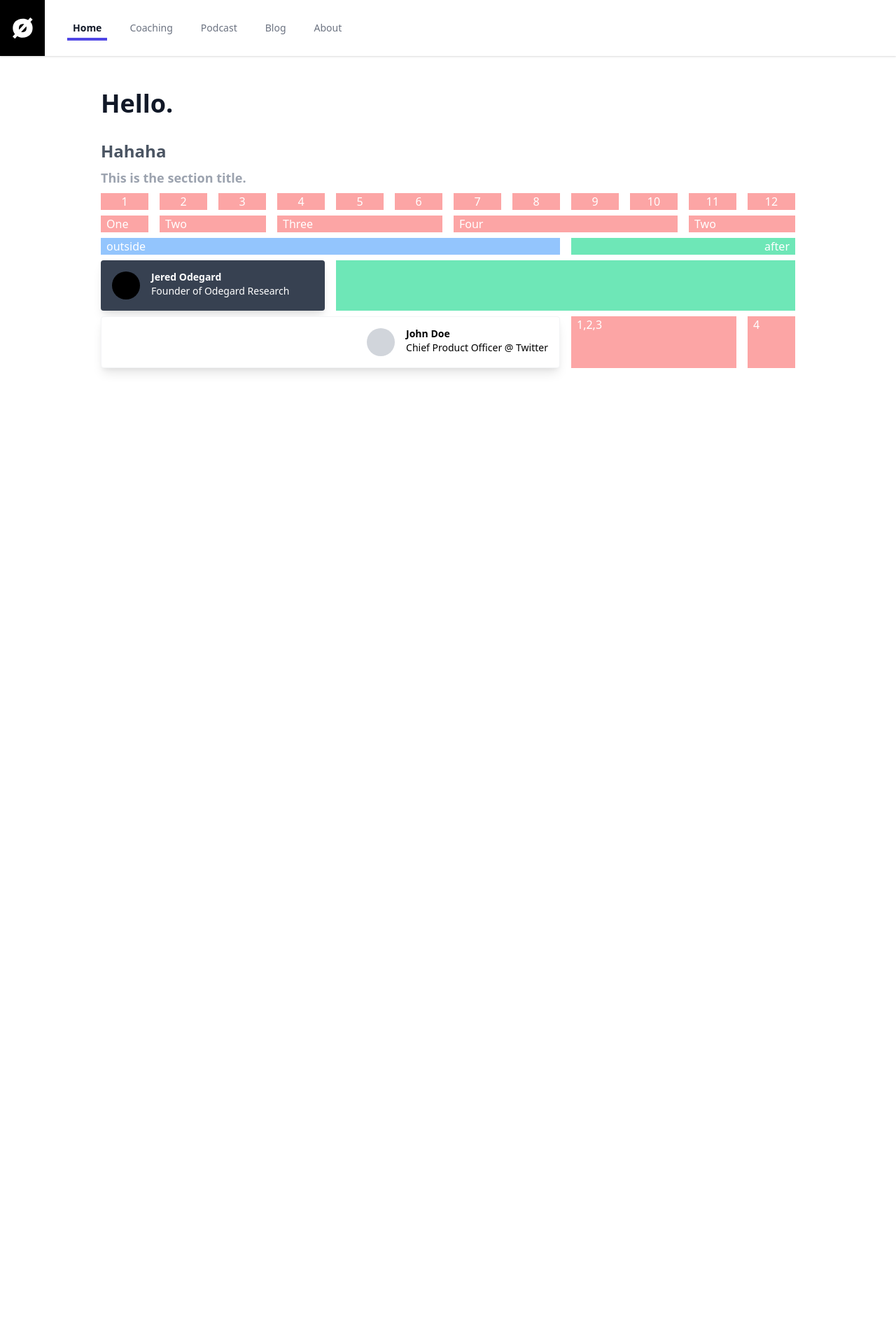
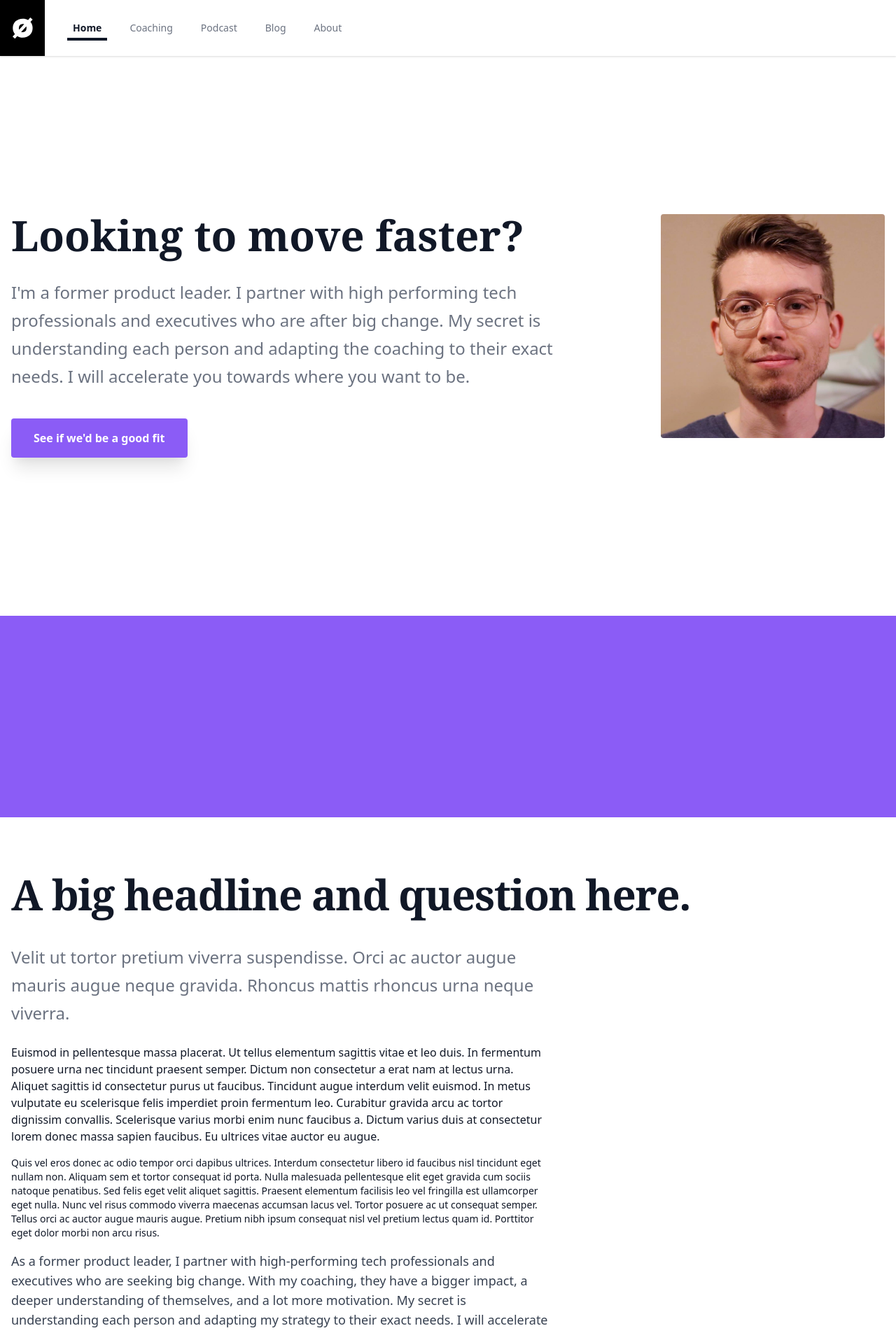
Before and after one commit to JeredOdegard/personal-site, a Next.js app: page / in a window 1280 px wide. Shown: the top 1905 px of the page at 70% size. Before the commit the page ends 800 px from the top, so only its background shows below. Built offline with nearby package versions, Linux system fonts and the light colour scheme.

Commit message:
Playing around with different grid layouts.

```diff
--- a/components/navitem.js
+++ b/components/navitem.js
@@ -3,7 +3,7 @@ import Link from "next/link"
 export default function NavItem({ href, isActive, children }) {
 	return (
 		<Link href={href}>
-			<a className={isActive ? 'text-gray-900 font-extrabold border-b-4 border-indigo-600 -mb-2 px-2' : 'hover:text-indigo-600 px-2'}>
+			<a className={isActive ? 'text-gray-900 font-extrabold border-b-4 border-gray-900 -mb-2 px-2' : 'hover:text-indigo-600 px-2'}>
 				{children}
 			</a>
 		</Link>
--- /dev/null
+++ b/components/page.js
@@ -0,0 +1,7 @@
+export default function Page({ children }) {
+  return (
+    <div className="min-w-sm antialiased">
+      {children}
+    </div>
+  )
+}
--- a/components/typography.js
+++ b/components/typography.js
@@ -1,23 +1,19 @@
-export default function Typography() {
-  return (
-    <div></div>
-  )
-}
-
-export function Headline({ children }) {
+function Headline({ children }) {
   return (
     <h1 className="text-4xl font-black mb-8 mt-12 text-gray-900">{children}</h1>
   )
 }
 
-export function Subtitle({ children }) {
+function Subtitle({ children }) {
   return (
     <h2 className="text-2xl font-extrabold my-2 text-gray-600">{children}</h2>
   )
 }
 
-export function SectionTitle({ children }) {
+function SectionTitle({ children }) {
   return (
     <h3 className="text-lg font-bold my-2 text-gray-400">{children}</h3>
   )
 }
+
+export { Headline, Subtitle, SectionTitle }
--- a/pages/_app.js
+++ b/pages/_app.js
@@ -1,5 +1,4 @@
-import '../styles/globals.css'
-import "tailwindcss/tailwind.css";
+import "styles/globals.css"
 
 function MyApp({ Component, pageProps }) {
   return <Component {...pageProps} />
--- a/pages/about.js
+++ b/pages/about.js
@@ -1,5 +1,4 @@
 import Head from "next/head"
-
 import NavBar from "components/navbar"
 import { Headline, Subtitle, SectionTitle } from "components/typography"
 
--- a/pages/blog.js
+++ b/pages/blog.js
@@ -1,5 +1,4 @@
 import Head from "next/head"
-
 import NavBar from "components/navbar"
 import { Headline, Subtitle, SectionTitle } from "components/typography"
 
--- a/pages/coaching.js
+++ b/pages/coaching.js
@@ -1,5 +1,4 @@
 import Head from "next/head"
-
 import NavBar from "components/navbar"
 import { Headline, Subtitle, SectionTitle } from "components/typography"
 
--- a/pages/index.js
+++ b/pages/index.js
@@ -1,11 +1,11 @@
 import Head from "next/head"
-
+import Page from "components/page"
 import NavBar from "components/navbar"
 import { Headline, Subtitle, SectionTitle } from "components/typography"
 
 export default function Home() {
   return (
-    <div className="min-w-sm antialiased">
+    <Page>
       <Head>
         <title>Home - Jered Odegard</title>
         <meta name="viewport" content="initial-scale=1.0, width=device-width" />
@@ -13,7 +13,47 @@ export default function Home() {
 
       <NavBar />
 
-      <main className="px-4 max-w-screen-lg mx-auto">
+      <div className="w-full h-screen flex items-center -mt-4">
+        <section className="grid grid-cols-12 max-w-screen-xl space-x-24 px-4 mx-auto">
+          <div className="col-span-full lg:col-span-8">
+            <h2 className="text-4xl sm:text-5xl lg:text-6xl font-extrabold text-gray-900 mb-8 font-serif">Looking to move faster?</h2>
+            <p className="text-lg sm:text-2xl font-medium sm:leading-10 mb-6 text-gray-500">I'm a former product leader. I partner with high performing tech professionals and executives who are after big change. My secret is understanding each person and adapting the coaching to their exact needs. I will accelerate you towards where you want to be.</p>
+            <a href="/coaching">
+              <button className="px-8 py-4 bg-purple-500 font-bold text-white rounded mt-2 lg:mt-4 shadow-xl">See if we'd be a good fit</button>
+            </a>
+          </div>
+          <div className="col-span-4">
+            <img className="w-full rounded" src="me.jpg" />
+          </div>
+        </section>
+      </div>
+
+      <div className="w-full h-72 bg-purple-500"></div>
+
+      <section className="grid grid-cols-12 gap-y-2 md:gap-x-10 max-w-screen-xl px-4 mt-10 mx-auto">
+
+      </section>
+
+      <section className="grid grid-cols-12 gap-y-2 md:gap-x-10 max-w-screen-xl px-4 mt-10 mx-auto">
+        <div className="col-span-full">
+          <h2 className="text-4xl sm:text-5xl lg:text-6xl leading-tight font-extrabold text-gray-900 tracking-tight mb-8 font-serif">A big headline and question here.</h2>
+        </div>
+        <div className="col-span-full max-w-screen-md">
+          <p className="text-lg sm:text-2xl font-medium sm:leading-10 space-y-6 mb-6 text-gray-500">Velit ut tortor pretium viverra suspendisse. Orci ac auctor augue mauris augue neque gravida. Rhoncus mattis rhoncus urna neque viverra.
+          </p>
+          <p className="mb-4 text-gray-900">Euismod in pellentesque massa placerat. Ut tellus elementum sagittis vitae et leo duis. In fermentum posuere urna nec tincidunt praesent semper. Dictum non consectetur a erat nam at lectus urna. Aliquet sagittis id consectetur purus ut faucibus. Tincidunt augue interdum velit euismod. In metus vulputate eu scelerisque felis imperdiet proin fermentum leo. Curabitur gravida arcu ac tortor dignissim convallis. Scelerisque varius morbi enim nunc faucibus a. Dictum varius duis at consectetur lorem donec massa sapien faucibus. Eu ultrices vitae auctor eu augue.
+          </p>
+          <p className="mb-4 text-gray-900 text-sm">Quis vel eros donec ac odio tempor orci dapibus ultrices. Interdum consectetur libero id faucibus nisl tincidunt eget nullam non. Aliquam sem et tortor consequat id porta. Nulla malesuada pellentesque elit eget gravida cum sociis natoque penatibus. Sed felis eget velit aliquet sagittis. Praesent elementum facilisis leo vel fringilla est ullamcorper eget nulla. Nunc vel risus commodo viverra maecenas accumsan lacus vel. Tortor posuere ac ut consequat semper. Tellus orci ac auctor augue mauris augue. Pretium nibh ipsum consequat nisl vel pretium lectus quam id. Porttitor eget dolor morbi non arcu risus.
+          </p>
+          <p className="mb-4 text-gray-700 text-lg">As a former product leader, I partner with high-performing tech professionals and executives who are seeking big change. With my coaching, they have a bigger impact, a deeper understanding of themselves, and a lot more motivation. My secret is understanding each person and adapting my strategy to their exact needs. I will accelerate you towards where you want to be.
+          </p>
+        </div>
+        <div className="col-span-full">
+          <div className="h-96 w-full bg-gradient-to-br from-purple-400 via-pink-500 to-red-500 rounded"></div>
+        </div>
+      </section>
+
+            <main className="px-4 max-w-screen-lg mx-auto">
         <Headline>Hello.</Headline>
 
         <Subtitle>Hahaha</Subtitle>
@@ -47,7 +87,7 @@ export default function Home() {
           <div className="h-10 w-10 bg-black flex-shrink-0 rounded-full"></div>
           <div>
             <div className="text-sm font-extrabold -mt-1">Jered Odegard</div>
-            <div className="text-sm">Founder of Odegard Research</div>
+            <div className="text-sm">CEO, Moderna</div>
           </div>
         </div>
         <div className="hidden bg-green-300 sm:grid sm:col-span-6 md:grid md:col-span-7 lg:grid lg:col-span-8"></div>
@@ -59,9 +99,12 @@ export default function Home() {
             <div className="text-sm">Chief Product Officer @ Twitter</div>
           </div>
         </div>
-        <div className="bg-red-300 text-white px-2 col-span-3">1,2,3</div>
-        <div className="bg-red-300 text-white px-2">4</div>
+        <div className="bg-red-300 text-white px-2 col-span-2">1,2,3</div>
+        <div className="bg-red-300 text-white px-2 col-span-2">
+          <div className="w-full h-48 bg-gray-800 rounded-lg transform rotate-2"></div>
+        </div>
       </section>
-    </div>
+
+    </Page>
   )
 }
--- a/pages/podcast.js
+++ b/pages/podcast.js
@@ -1,5 +1,4 @@
 import Head from "next/head"
-
 import NavBar from "components/navbar"
 import { Headline, Subtitle, SectionTitle } from "components/typography"
 
```
Also changed, not shown: public/me.jpg (added).
